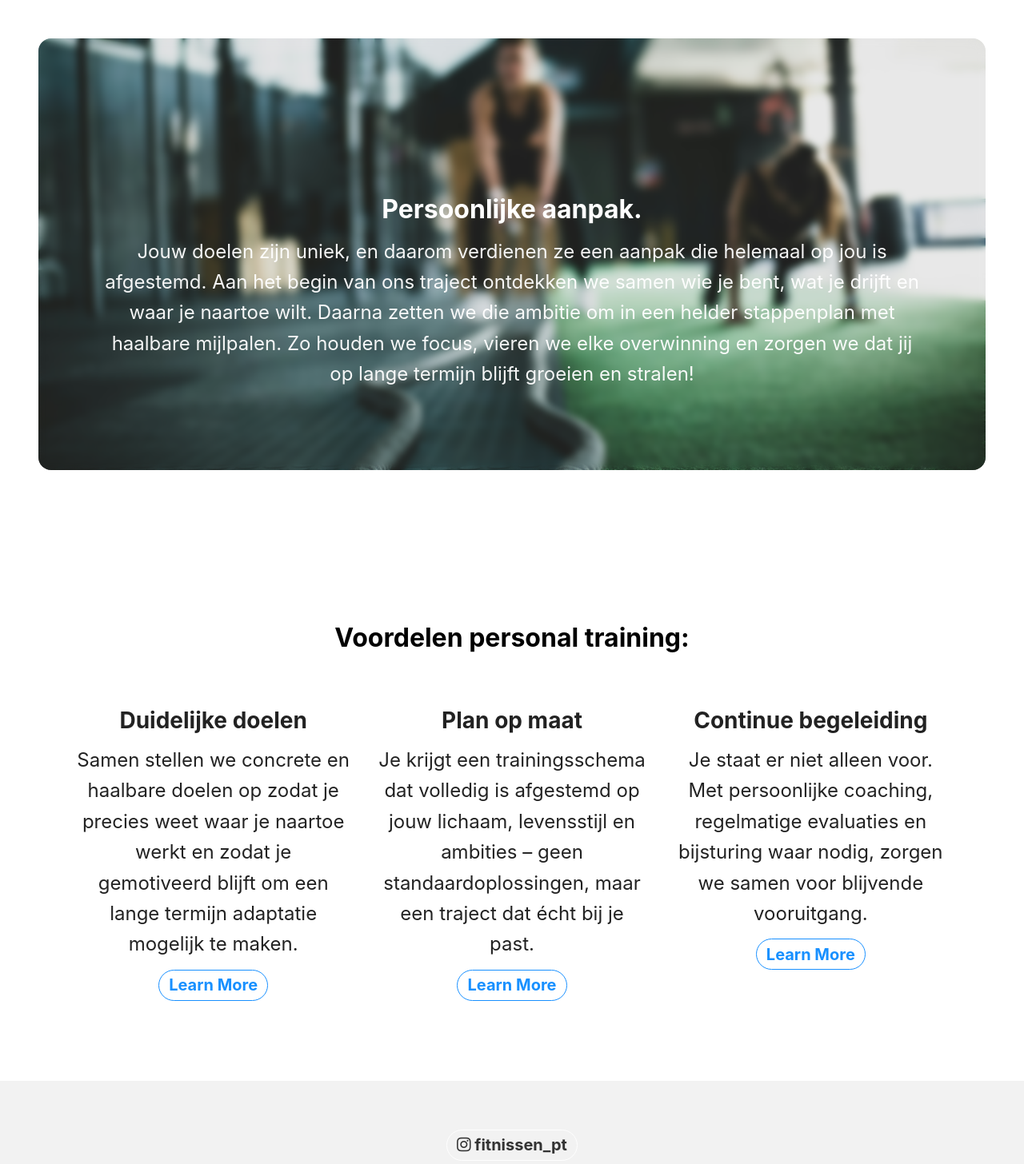
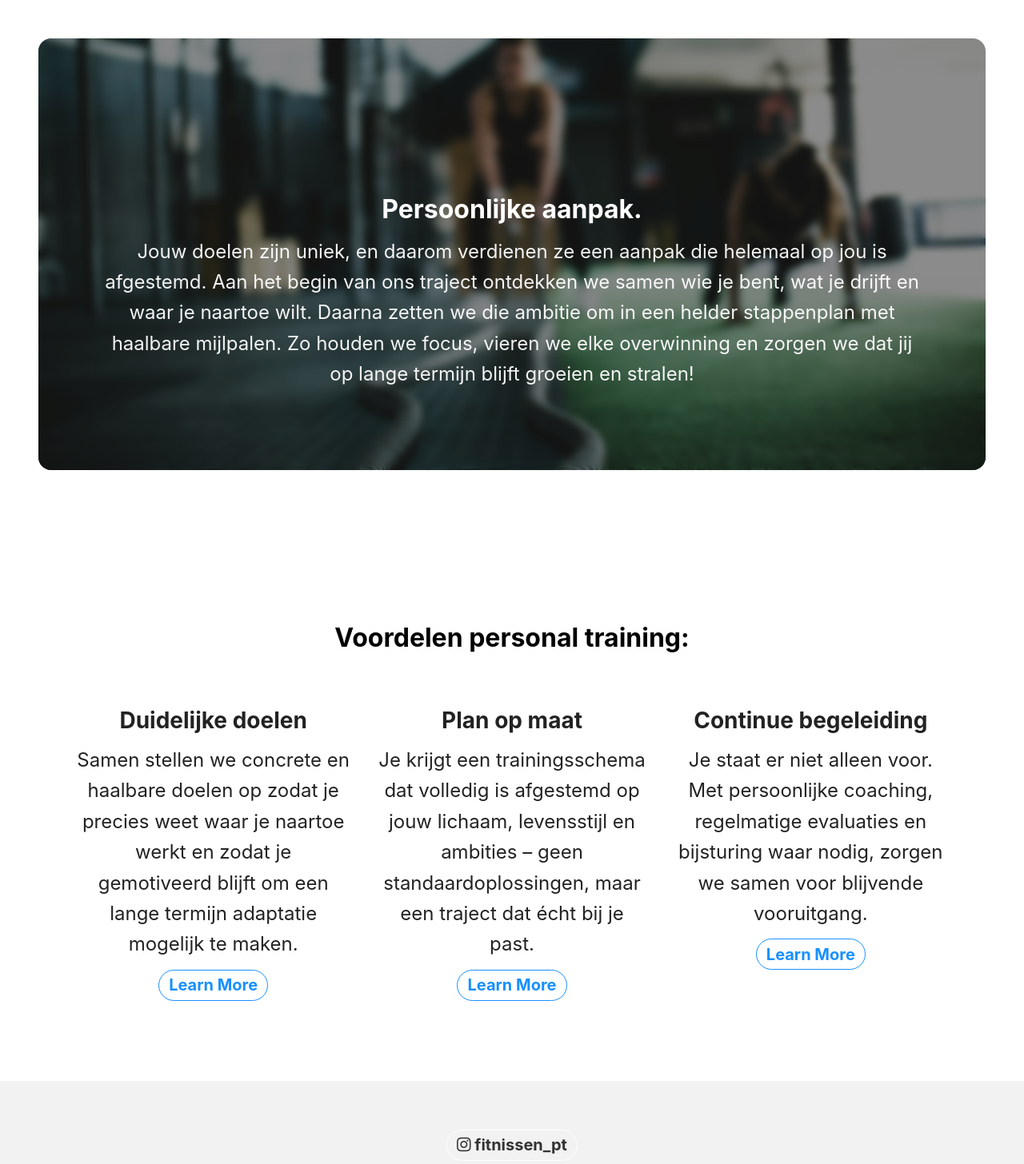
Before and after one commit to TimTools/fitnissen-site, a Jekyll site: the page built from index.html, in a window 1280 px wide. Shown: the part 900-2356 px from the top of the page at 80% size. Built offline with Jekyll 4.4.1, drawn with Linux system fonts in a browser that asks for light colours; nearby versions of some CDN libraries; the list of posts is cut into pages by our own code; grey boxes are pictures that could not be loaded.

Commit message:
transparent

```diff
--- a/_includes/head.html
+++ b/_includes/head.html
@@ -8,7 +8,6 @@
     height: 60vh !important;
     background-size: cover !important;
     background-position: center center !important;
-    background-color: rgba(0, 0, 0, 0.4); /* Semi-transparante overlay */
     backdrop-filter: blur(4px);
     padding: 2rem;
     border-radius: 1rem;
@@ -23,6 +22,7 @@
     width: 100%;
     z-index: 0;
     backdrop-filter: blur(4px);
+    background-color: rgba(0, 0, 0, 0.4); /* Semi-transparante overlay */
     padding: 2rem;
     border-radius: 1rem;
   }
```
